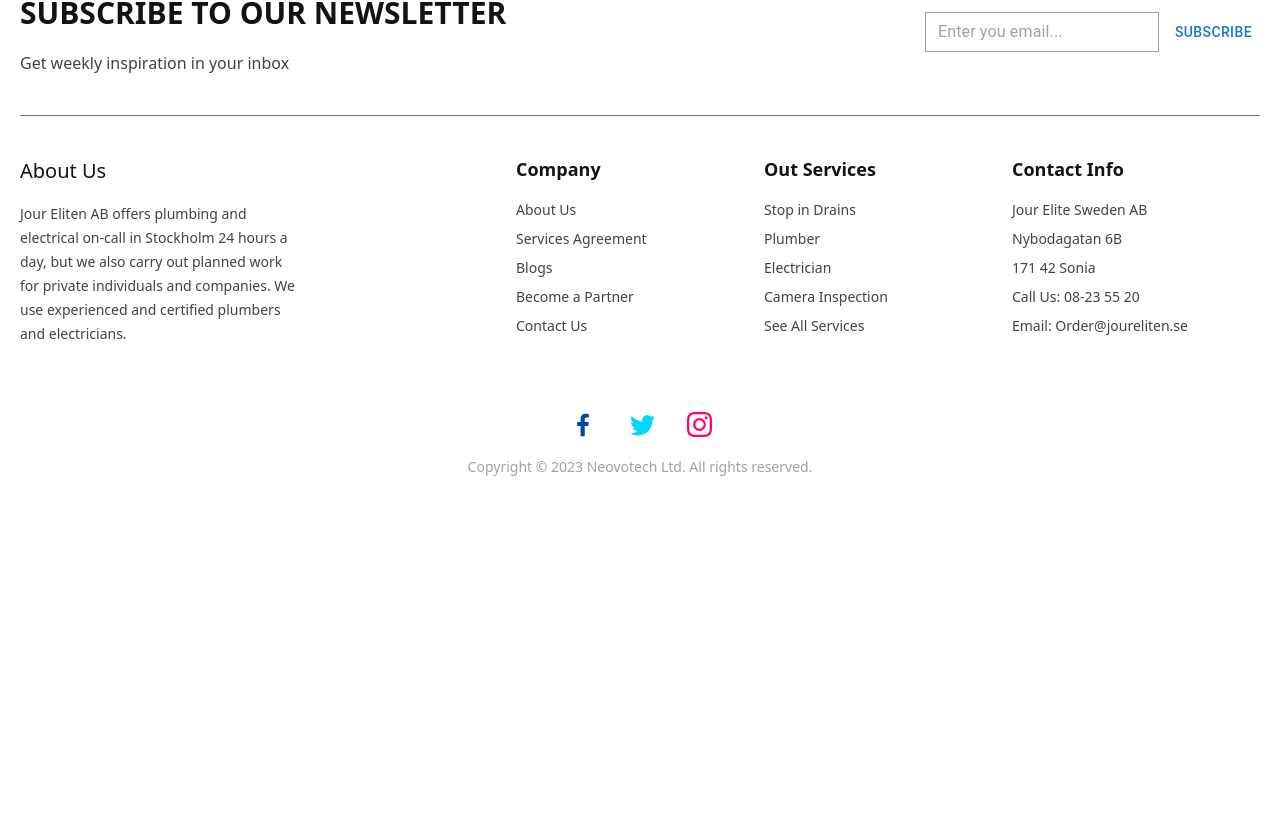
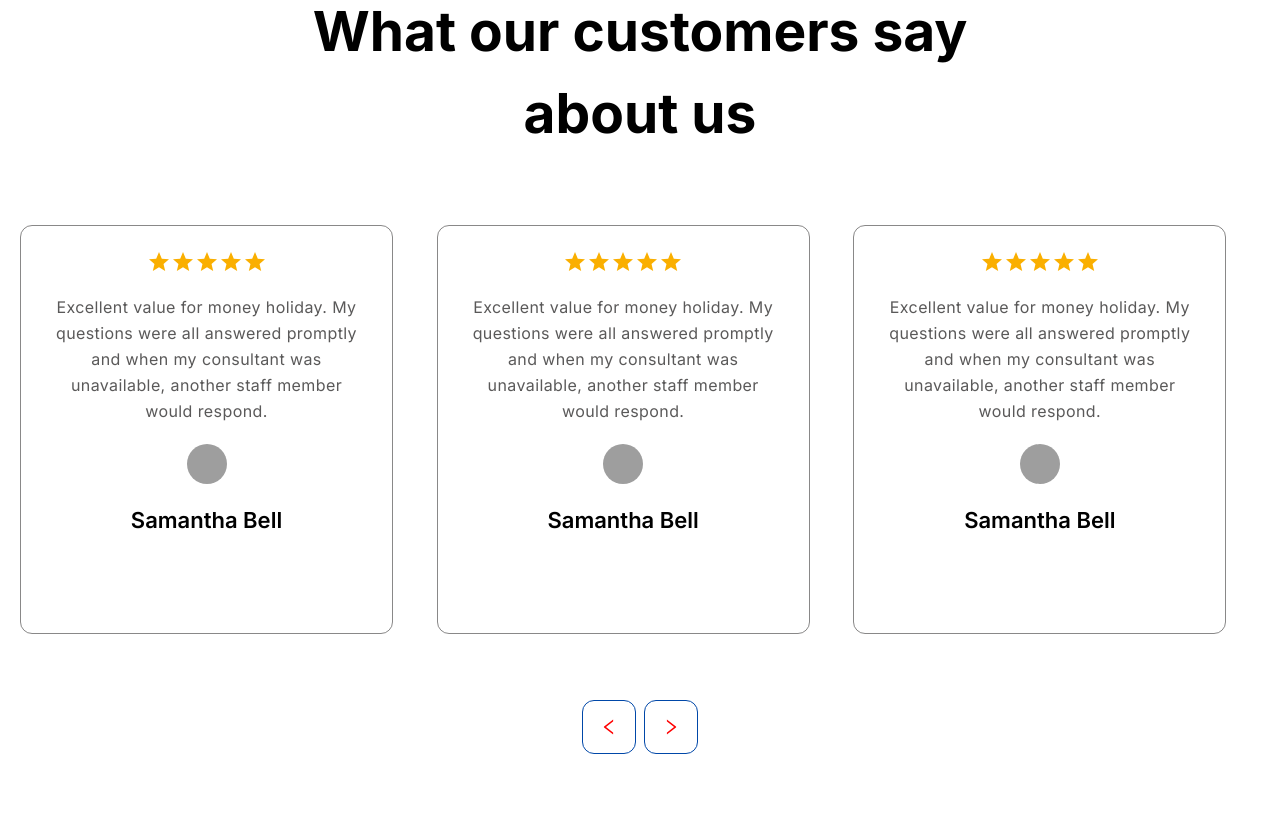
Before and after one commit to TheRakib/Needz-website, a Next.js app: page / in a window 1280 px wide. Shown: the part 2366-3190 px from the top of the page. Before the commit the page ends 2863 px from the top, so only its background shows below. Built offline with nearby package versions, Linux system fonts and the light colour scheme; grey boxes are pictures that could not be loaded.

Commit message:
feedback section done

```diff
--- a/app/globals.css
+++ b/app/globals.css
@@ -6,6 +6,8 @@
   --foreground-rgb: "#7d7373";
   --background-start-rgb: "#ffffff";
   --background-end-rgb: 255, 255, 255;
+  --primary-color: "#0047a8";
+  --secondary-color: "#fc0016";
 }
 
 @media (prefers-color-scheme: dark) {
@@ -13,6 +15,8 @@
     --foreground-rgb: "#7d7373";
     --background-start-rgb: 255, 255, 255;
     --background-end-rgb: 255, 255, 255;
+    --primary-color: "#0047a8";
+    --secondary-color: "#fc0016";
   }
 }
 
--- a/app/page.tsx
+++ b/app/page.tsx
@@ -1,6 +1,7 @@
 import Banner from "@/components/Home/Banner";
 import CallIn from "@/components/Home/CallIn";
 import Emergencies from "@/components/Home/Emergencies";
+import Feedback from "@/components/Home/Feedback";
 import Image from "next/image";
 
 export default function Home() {
@@ -9,6 +10,7 @@ export default function Home() {
       <Banner />
       <CallIn />
       <Emergencies />
+      <Feedback />
     </main>
   );
 }
--- /dev/null
+++ b/components/Home/Feedback.tsx
@@ -0,0 +1,132 @@
+"use client";
+import React, { useRef, useState } from "react";
+import SectionTitle from "../Shared/SectionTitle";
+import { Avatar, Rating } from "@mui/material";
+import { Swiper, SwiperSlide } from "swiper/react";
+import { Navigation } from "swiper/modules";
+import { AiOutlineLeft, AiOutlineRight } from "react-icons/ai";
+import "swiper/css";
+import "swiper/css/navigation";
+import SwiperCore from "swiper";
+
+export default function Feedback() {
+  const swiperRef = useRef(null);
+  const [prevArrowStyle, setPrevArrowStyle] = useState({
+    backgroundColor: "transparent",
+    color: "red",
+  });
+  const [nextArrowStyle, setNextArrowStyle] = useState({
+    backgroundColor: "transparent",
+    color: "red",
+  });
+
+  // Function to navigate to the previous slide
+  const goToPrevSlide = () => {
+    if (swiperRef.current) {
+      // @ts-ignore
+      swiperRef.current.slidePrev();
+    }
+    setPrevArrowStyle({
+      backgroundColor: "transparent",
+      color: "#0047a8",
+    });
+
+    // Reset the style after a delay (e.g., 500 milliseconds)
+    setTimeout(() => {
+      setPrevArrowStyle({ backgroundColor: "transparent", color: "#0047a8" });
+    }, 500);
+  };
+
+  const goToNextSlide = () => {
+    if (swiperRef.current) {
+      // @ts-ignore
+      swiperRef.current.slideNext();
+    }
+    setNextArrowStyle({ backgroundColor: "transparent", color: "#0047a8" });
+
+    // Reset the style after a delay (e.g., 500 milliseconds)
+    setTimeout(() => {
+      setNextArrowStyle({ backgroundColor: "#0047a8", color: "#fff" });
+    }, 500);
+  };
+
+  SwiperCore.use([Navigation]);
+
+  return (
+    <div className="max-w-layout relative mx-auto mt-[120px] mb-[60px]">
+      <div className="w-full flex justify-center">
+        <SectionTitle
+          title="What our customers say about us"
+          className="text-center max-w-[688px]"
+        />
+      </div>
+      <Swiper
+        // @ts-ignore
+        onSwiper={(swiper) => (swiperRef.current = swiper)}
+        // @ts-ignore
+        cssMode={true}
+        navigation={false}
+        loop={true}
+        pagination={false}
+        mousewheel={true}
+        keyboard={true}
+        slidesPerView={1}
+        breakpoints={{
+          640: {
+            slidesPerView: 1,
+            width: 300,
+          },
+          // For screens larger than 640px but smaller than 1024px (tablet)
+          1024: {
+            slidesPerView: 3,
+            spaceBetween: 10,
+          },
+          1440: {
+            slidesPerView: 3,
+            spaceBetween: 10,
+          },
+        }}
+        modules={[Navigation]}
+        className="contribute-slider max-w-[300px] md:max-w-layout mx-auto px-2"
+      >
+        {[1, 2, 3, 4, 5, 6, 7].map((i) => (
+          <SwiperSlide key={i} className="rounded-xl">
+            <div className="w-full mt-[70px]">
+              <div className=" max-w-[373px] h-[409px] flex flex-col gap-5 items-center border border-black/50 rounded-xl p-6">
+                <Rating name="read-only" value={5} readOnly />
+                <p className="text-black/70 text-center leading-relaxed tracking-wide">
+                  Excellent value for money holiday. My questions were all
+                  answered promptly and when my consultant was unavailable,
+                  another staff member would respond.
+                </p>
+                <Avatar
+                  className="h-[60px] w-[60px] "
+                  alt="Remy Sharp"
+                  src="/static/images/avatar/1.jpg"
+                />
+                <h3 className="text-[22px] font-semibold ">Samantha Bell</h3>
+              </div>
+            </div>
+          </SwiperSlide>
+        ))}
+      </Swiper>
+
+      <div className="absolute -bottom-32 left-0 right-0 flex justify-center gap-2 py-2">
+        <div
+          className="border border-primary p-4 rounded-xl cursor-pointer"
+          onClick={goToPrevSlide}
+          style={prevArrowStyle}
+        >
+          <AiOutlineLeft className="text-xl" />
+        </div>
+        <div
+          className="border border-primary p-4 rounded-xl cursor-pointer"
+          onClick={goToNextSlide}
+          style={nextArrowStyle}
+        >
+          <AiOutlineRight className="text-xl" />
+        </div>
+      </div>
+    </div>
+  );
+}
--- a/package.json
+++ b/package.json
@@ -20,6 +20,7 @@
     "react-dom": "^18",
     "react-icons": "^4.11.0",
     "styled-components": "^6.1.0",
+    "swiper": "^11.0.3",
     "tailwind-merge": "^2.0.0"
   },
   "devDependencies": {
```
Also changed, not shown: components/Home/Emergencies.tsx (+1 -8 lines), 2 other files (tests, documents, lock files or other folders).
